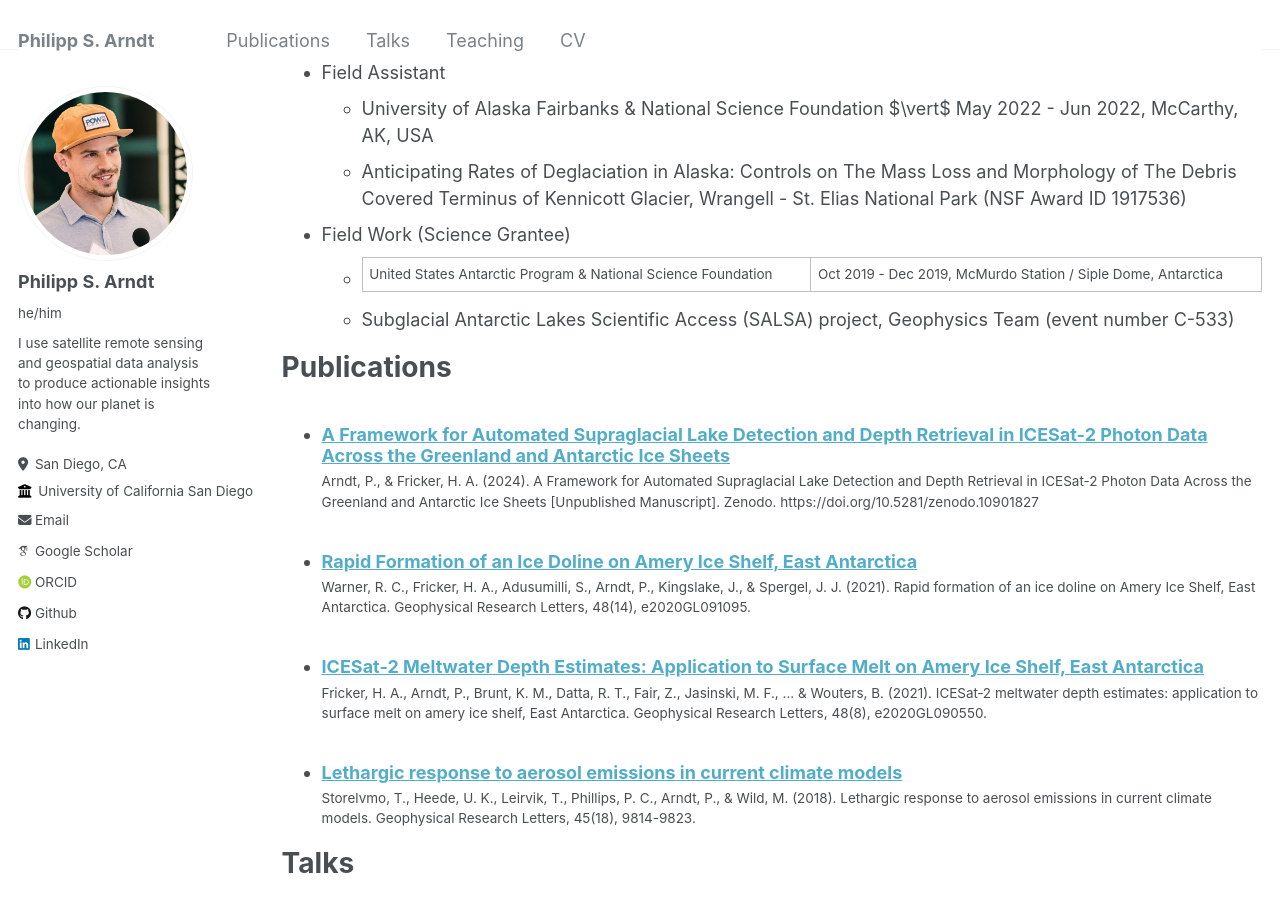
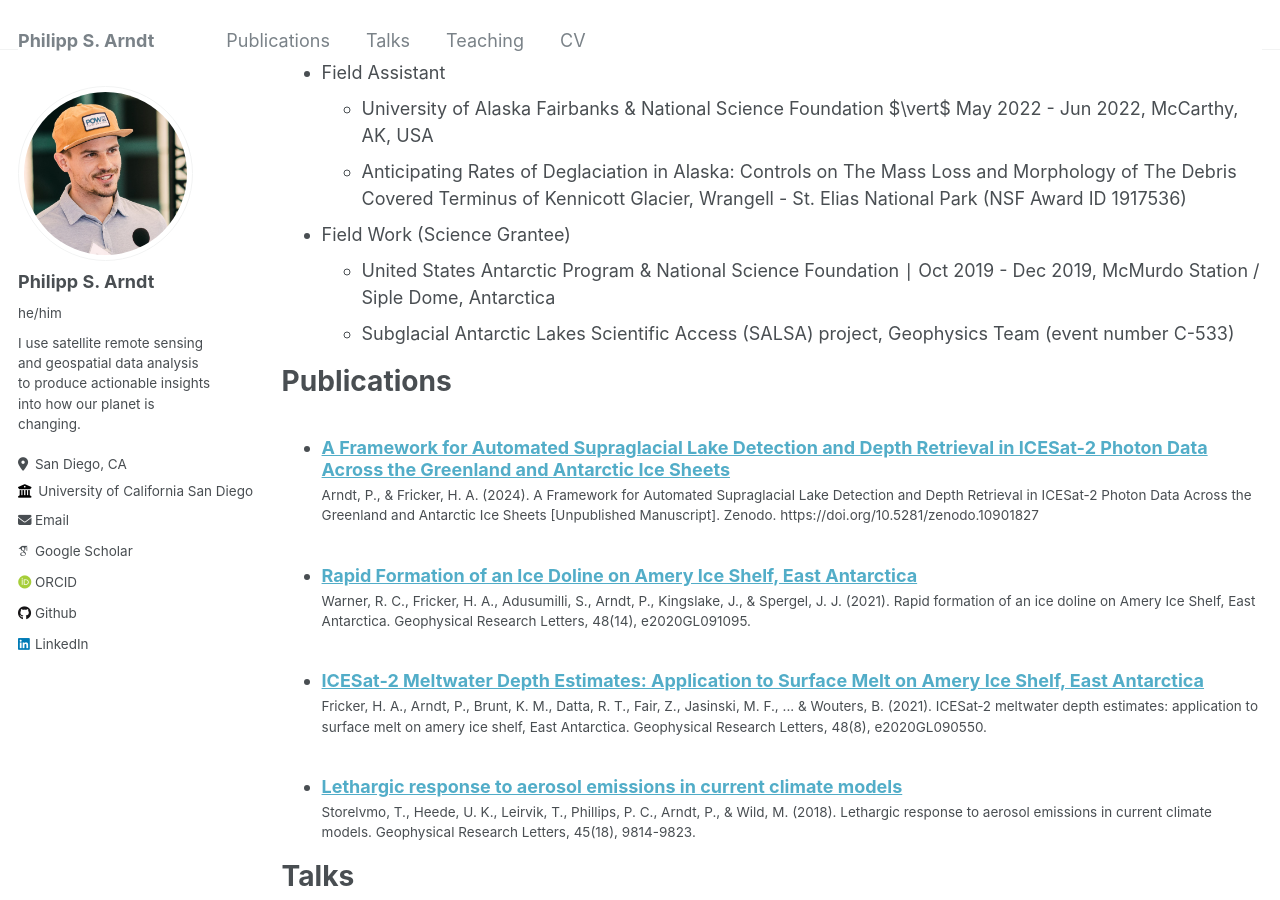
Before and after one commit to fliphilipp/fliphilipp.github.io, a Jekyll site: the page built from _pages/cv.md, in a window 1280 px wide and 900 px high, scrolled down 3244 px. Built offline with Jekyll 4.4.1, drawn with Linux system fonts in a browser that asks for light colours; some web fonts are replaced.

Commit message:
Update cv.md

```diff
--- a/_pages/cv.md
+++ b/_pages/cv.md
@@ -103,7 +103,7 @@ Field Experience
   * Anticipating Rates of Deglaciation in Alaska: Controls on The Mass Loss and Morphology of The Debris Covered Terminus of Kennicott Glacier, Wrangell - St. Elias National Park (NSF Award ID 1917536)
 
 * Field Work (Science Grantee)
-  * United States Antarctic Program & National Science Foundation | Oct 2019 - Dec 2019, McMurdo Station / Siple Dome, Antarctica
+  * United States Antarctic Program & National Science Foundation ∣ Oct 2019 - Dec 2019, McMurdo Station / Siple Dome, Antarctica
   * Subglacial Antarctic Lakes Scientific Access (SALSA) project, Geophysics Team (event number C-533)
 
 Publications
```
